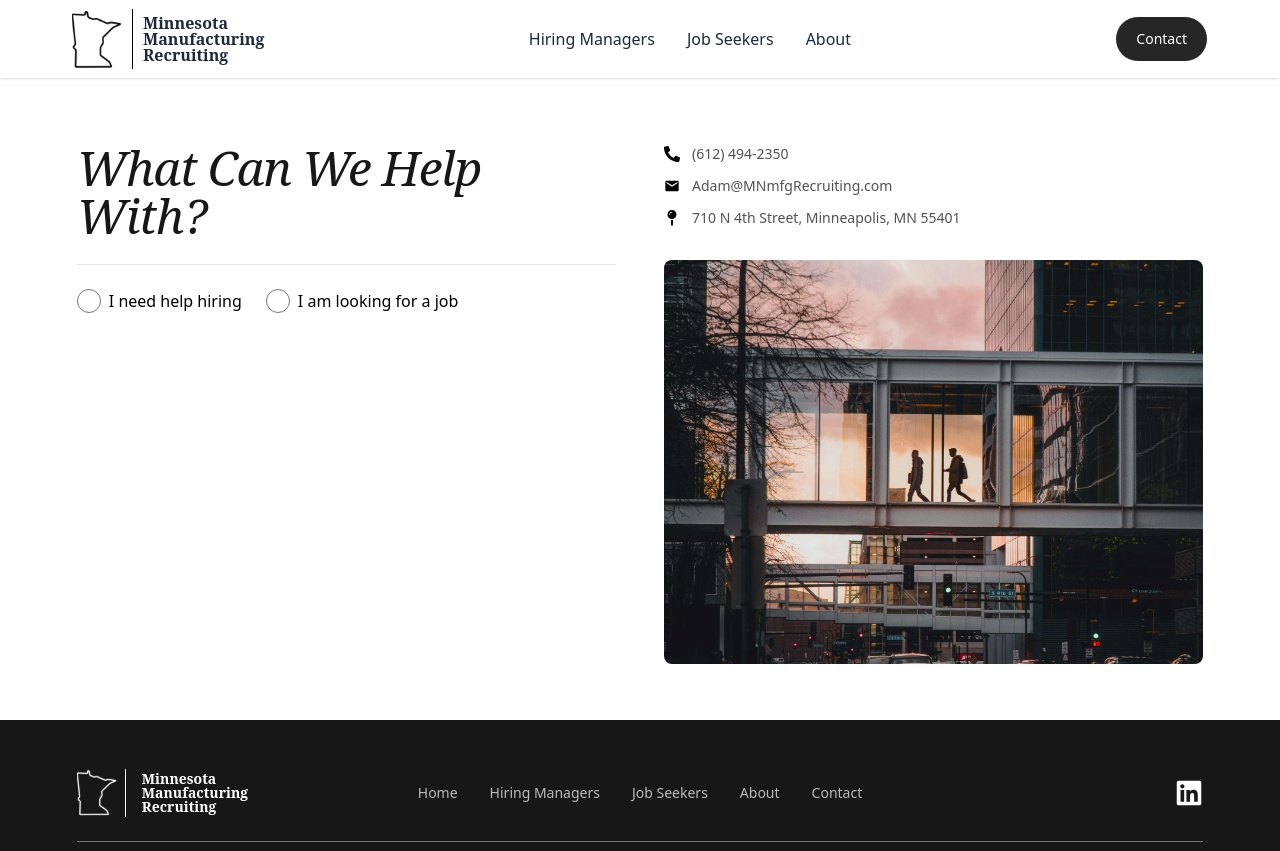
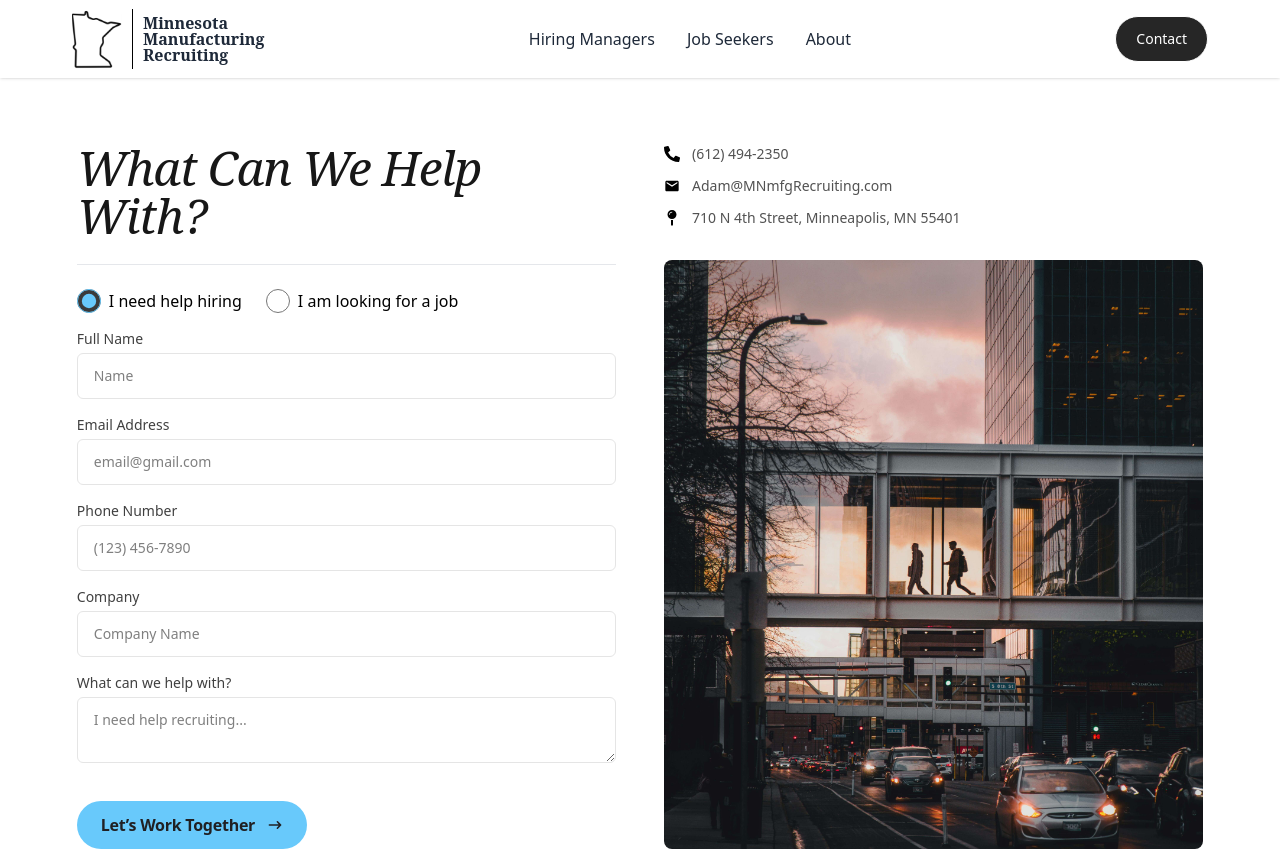
Before and after one commit to mhlauf1/mmr, a Next.js app: page /contact in a window 1280 px wide. Shown: the top 851 px of the page. Built offline with nearby package versions, Linux system fonts and the light colour scheme.

Commit message:
fixing contact

```diff
--- a/src/sections/contact/Hero.tsx
+++ b/src/sections/contact/Hero.tsx
@@ -9,7 +9,7 @@ import { MdEmail } from "react-icons/md";
 import { useForm, ValidationError } from "@formspree/react";
 
 export default function ContactPage() {
-  const [helpHiring, setHelpHiring] = useState(false);
+  const [helpHiring, setHelpHiring] = useState(true);
   const [helpJob, setHelpJob] = useState(false);
   const [fullName, setFullName] = useState("");
   const [email, setEmail] = useState("");
```
